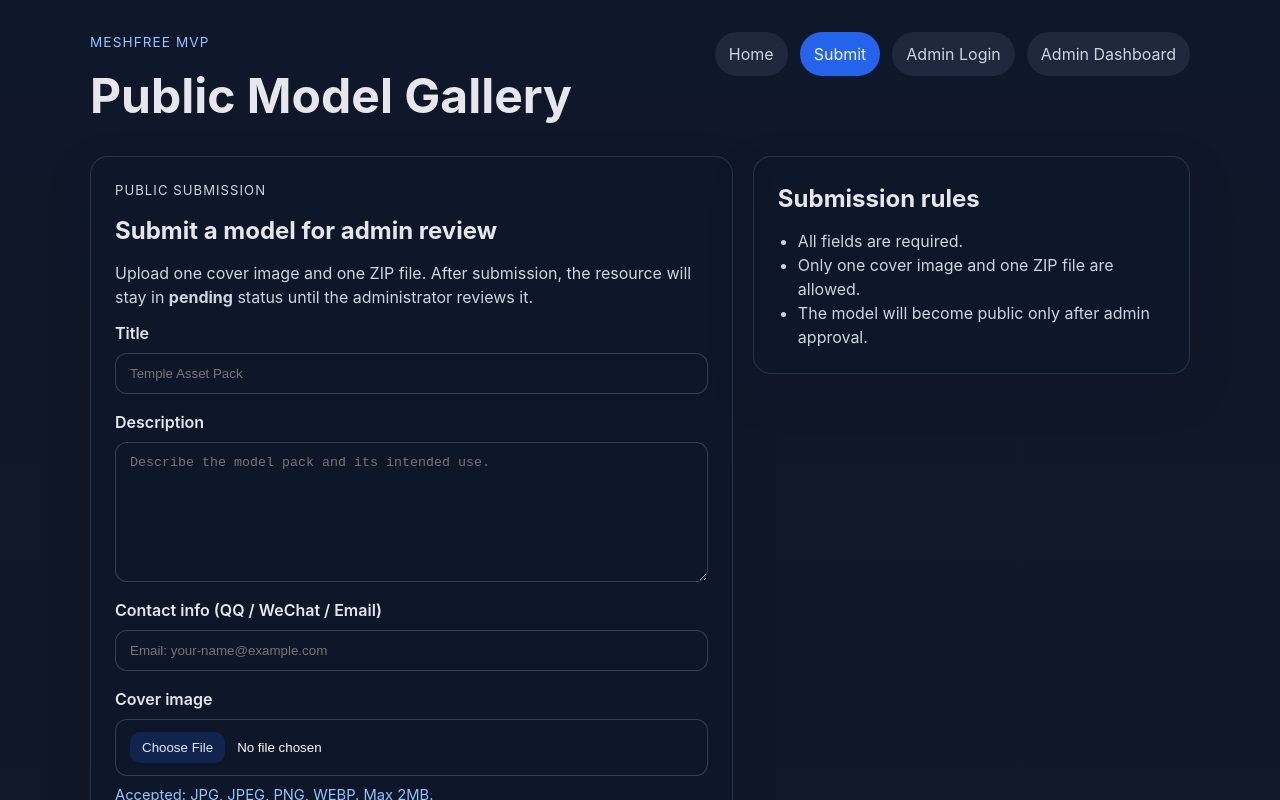
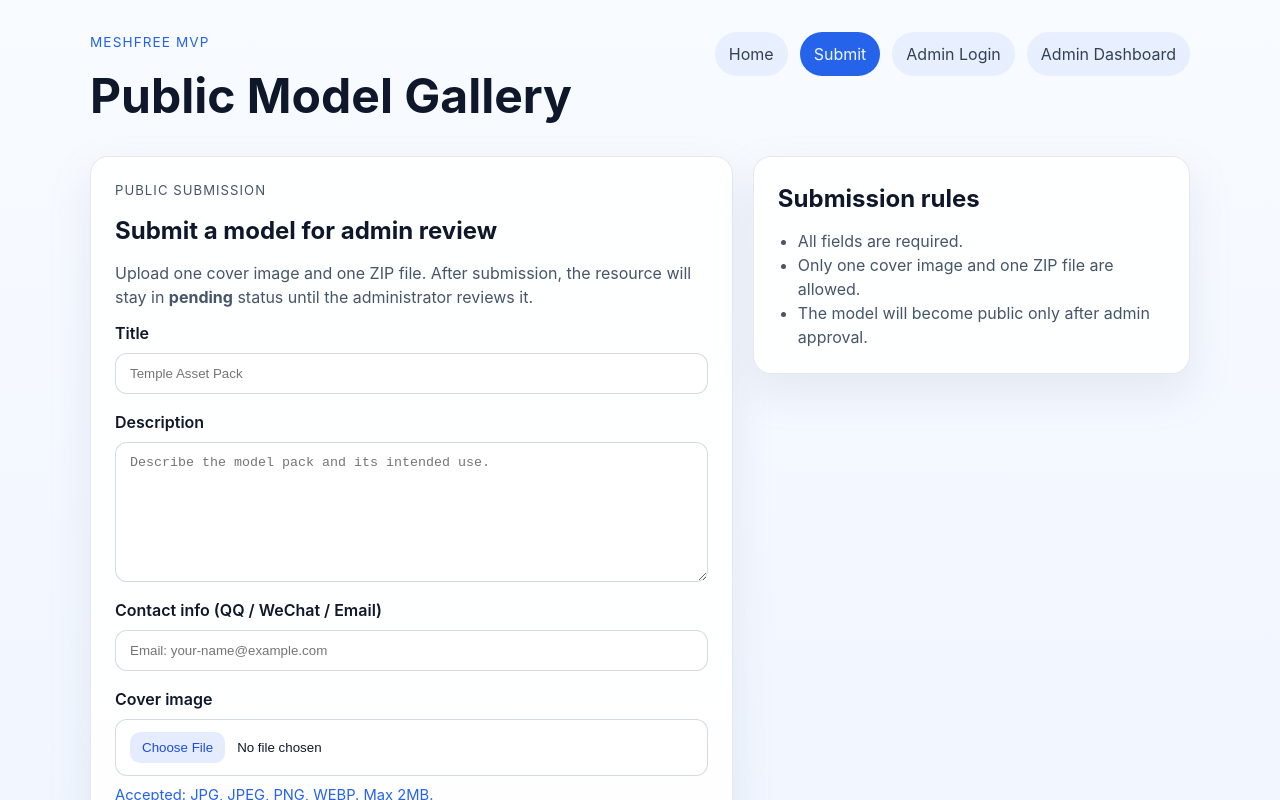
Before and after one commit to constellnoc/MeshFree, a React (Vite) app in the folder client/: page /submit in a window 1280 px wide. Shown: the top 800 px of the page. Built offline with nearby package versions, Linux system fonts and the light colour scheme.

Commit message:
feat: change theme from dark to light

```diff
--- a/client/src/index.css
+++ b/client/src/index.css
@@ -2,8 +2,8 @@
   font-family: Inter, system-ui, -apple-system, BlinkMacSystemFont, "Segoe UI", sans-serif;
   line-height: 1.5;
   font-weight: 400;
-  color: #e5e7eb;
-  background: #0f172a;
+  color: #0f172a;
+  background: #f8fafc;
   font-synthesis: none;
   text-rendering: optimizeLegibility;
   -webkit-font-smoothing: antialiased;
@@ -18,7 +18,7 @@ body {
   margin: 0;
   min-width: 320px;
   min-height: 100vh;
-  background: linear-gradient(180deg, #0f172a 0%, #111827 100%);
+  background: linear-gradient(180deg, #f8fbff 0%, #eef4ff 100%);
 }
 
 a {
@@ -50,7 +50,7 @@ button {
 
 .eyebrow {
   margin: 0 0 8px;
-  color: #93c5fd;
+  color: #2563eb;
   text-transform: uppercase;
   letter-spacing: 0.08em;
   font-size: 0.85rem;
@@ -71,8 +71,8 @@ button {
 .nav-link {
   padding: 10px 14px;
   border-radius: 999px;
-  background: rgba(148, 163, 184, 0.12);
-  color: #cbd5e1;
+  background: rgba(37, 99, 235, 0.08);
+  color: #334155;
 }
 
 .nav-link-active {
@@ -98,9 +98,9 @@ button {
 .card {
   padding: 24px;
   border-radius: 18px;
-  background: rgba(15, 23, 42, 0.72);
-  border: 1px solid rgba(148, 163, 184, 0.2);
-  box-shadow: 0 18px 40px rgba(15, 23, 42, 0.25);
+  background: rgba(255, 255, 255, 0.9);
+  border: 1px solid rgba(148, 163, 184, 0.24);
+  box-shadow: 0 18px 40px rgba(148, 163, 184, 0.18);
 }
 
 .card h2 {
@@ -110,7 +110,7 @@ button {
 
 .card p {
   margin: 0 0 12px;
-  color: #cbd5e1;
+  color: #475569;
 }
 
 .hero-card h2,
@@ -140,19 +140,19 @@ button {
 }
 
 .button-link.secondary {
-  background: rgba(148, 163, 184, 0.16);
-  color: #e2e8f0;
+  background: #e2e8f0;
+  color: #1e293b;
 }
 
 .plain-list {
   margin: 0;
   padding-left: 20px;
-  color: #cbd5e1;
+  color: #475569;
 }
 
 .section-kicker {
   margin: 0 0 8px;
-  color: #93c5fd;
+  color: #2563eb;
   text-transform: uppercase;
   letter-spacing: 0.08em;
   font-size: 0.82rem;
@@ -181,7 +181,7 @@ button {
   width: 100%;
   aspect-ratio: 16 / 10;
   object-fit: cover;
-  background: #0b1120;
+  background: #dbeafe;
 }
 
 .model-meta {
@@ -190,12 +190,12 @@ button {
 
 .model-link {
   display: inline-flex;
-  color: #93c5fd;
+  color: #2563eb;
   font-weight: 600;
 }
 
 .model-date {
-  color: #93c5fd;
+  color: #2563eb;
   font-size: 0.92rem;
 }
 
@@ -220,7 +220,7 @@ button {
   height: 100%;
   min-height: 320px;
   object-fit: cover;
-  background: #0b1120;
+  background: #dbeafe;
 }
 
 .submit-grid {
@@ -239,17 +239,17 @@ button {
 }
 
 .form-label {
-  color: #e2e8f0;
+  color: #0f172a;
   font-weight: 600;
 }
 
 .form-input {
   width: 100%;
   padding: 12px 14px;
-  border: 1px solid rgba(148, 163, 184, 0.3);
+  border: 1px solid rgba(148, 163, 184, 0.4);
   border-radius: 12px;
-  background: rgba(15, 23, 42, 0.9);
-  color: #f8fafc;
+  background: #ffffff;
+  color: #0f172a;
 }
 
 .form-input:focus {
@@ -262,8 +262,8 @@ button {
   padding: 8px 12px;
   border: none;
   border-radius: 10px;
-  background: rgba(37, 99, 235, 0.18);
-  color: #dbeafe;
+  background: rgba(37, 99, 235, 0.12);
+  color: #1d4ed8;
   cursor: pointer;
 }
 
@@ -273,7 +273,7 @@ button {
 }
 
 .form-help {
-  color: #93c5fd;
+  color: #2563eb;
   font-size: 0.92rem;
 }
 
@@ -293,15 +293,15 @@ button {
 }
 
 .error-message {
-  border: 1px solid rgba(248, 113, 113, 0.35);
-  background: rgba(127, 29, 29, 0.35);
-  color: #fecaca;
+  border: 1px solid rgba(220, 38, 38, 0.24);
+  background: #fef2f2;
+  color: #b91c1c;
 }
 
 .success-message {
-  border: 1px solid rgba(74, 222, 128, 0.35);
-  background: rgba(20, 83, 45, 0.35);
-  color: #dcfce7;
+  border: 1px solid rgba(22, 163, 74, 0.24);
+  background: #f0fdf4;
+  color: #166534;
 }
 
 .admin-grid {
@@ -327,8 +327,8 @@ button {
   border: 1px solid rgba(148, 163, 184, 0.22);
   border-radius: 999px;
   padding: 8px 14px;
-  background: rgba(15, 23, 42, 0.9);
-  color: #cbd5e1;
+  background: #ffffff;
+  color: #334155;
   cursor: pointer;
 }
 
@@ -349,7 +349,7 @@ button {
   border: 1px solid rgba(148, 163, 184, 0.22);
   border-radius: 16px;
   padding: 16px;
-  background: rgba(15, 23, 42, 0.82);
+  background: rgba(255, 255, 255, 0.96);
   color: inherit;
   cursor: pointer;
 }
@@ -369,7 +369,7 @@ button {
 
 .admin-submission-meta {
   margin-bottom: 0;
-  color: #93c5fd;
+  color: #2563eb;
   font-size: 0.92rem;
 }
 
@@ -384,18 +384,18 @@ button {
 }
 
 .status-pending {
-  background: rgba(250, 204, 21, 0.18);
-  color: #fde68a;
+  background: #fef3c7;
+  color: #92400e;
 }
 
 .status-approved {
-  background: rgba(74, 222, 128, 0.18);
-  color: #bbf7d0;
+  background: #dcfce7;
+  color: #166534;
 }
 
 .status-rejected {
-  background: rgba(248, 113, 113, 0.18);
-  color: #fecaca;
+  background: #fee2e2;
+  color: #b91c1c;
 }
 
 .admin-detail {
@@ -408,7 +408,7 @@ button {
   border-radius: 16px;
   aspect-ratio: 16 / 10;
   object-fit: cover;
-  background: #0b1120;
+  background: #dbeafe;
 }
 
 .admin-detail-meta {
@@ -421,8 +421,8 @@ button {
 }
 
 .destructive-button {
-  background: rgba(127, 29, 29, 0.55);
-  color: #fee2e2;
+  background: #dc2626;
+  color: #ffffff;
 }
 
 pre {
@@ -430,8 +430,9 @@ pre {
   padding: 16px;
   border-radius: 12px;
   overflow: auto;
-  background: #020617;
-  color: #bfdbfe;
+  background: #eff6ff;
+  color: #1e3a8a;
+  border: 1px solid #bfdbfe;
   font-size: 0.92rem;
 }
 
```
